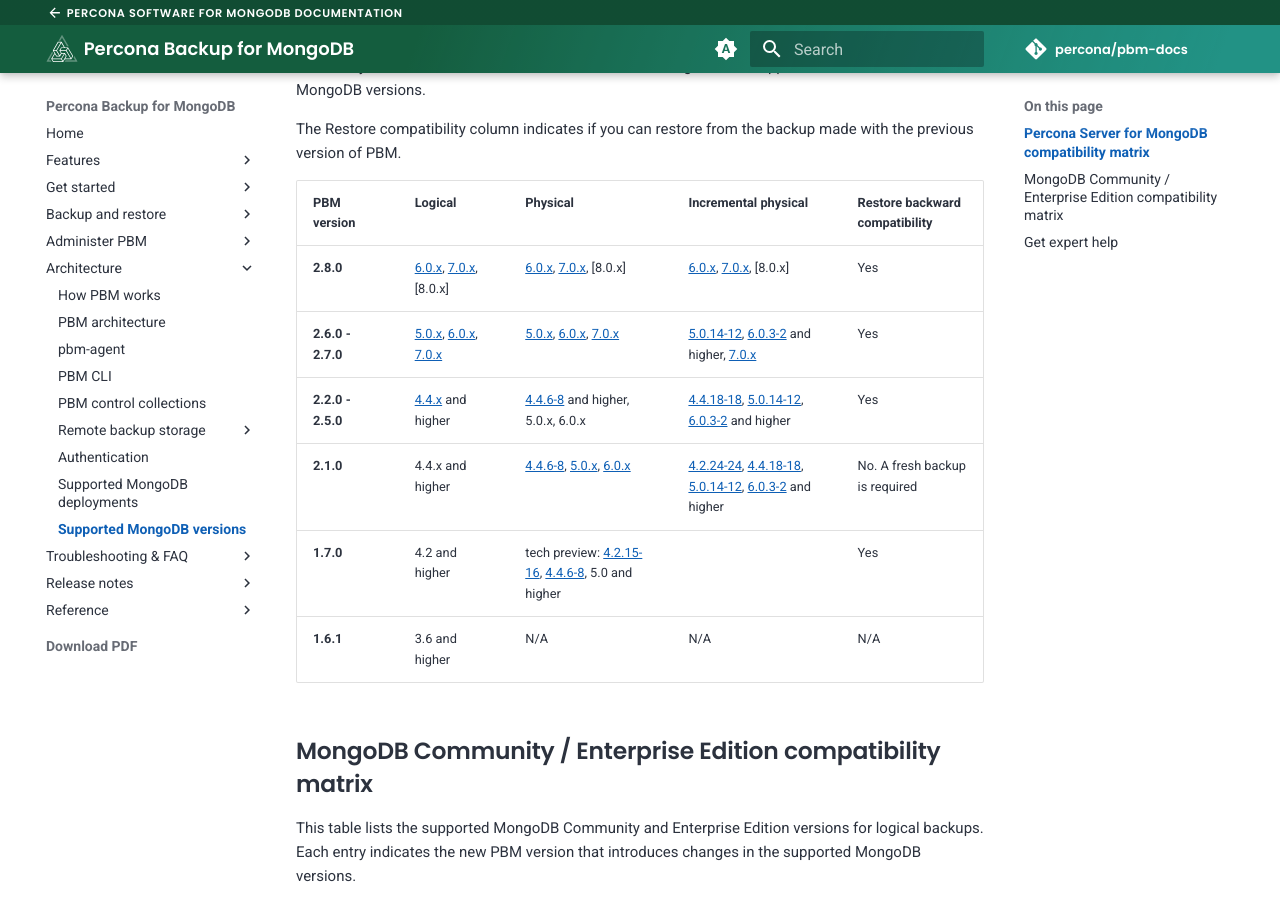
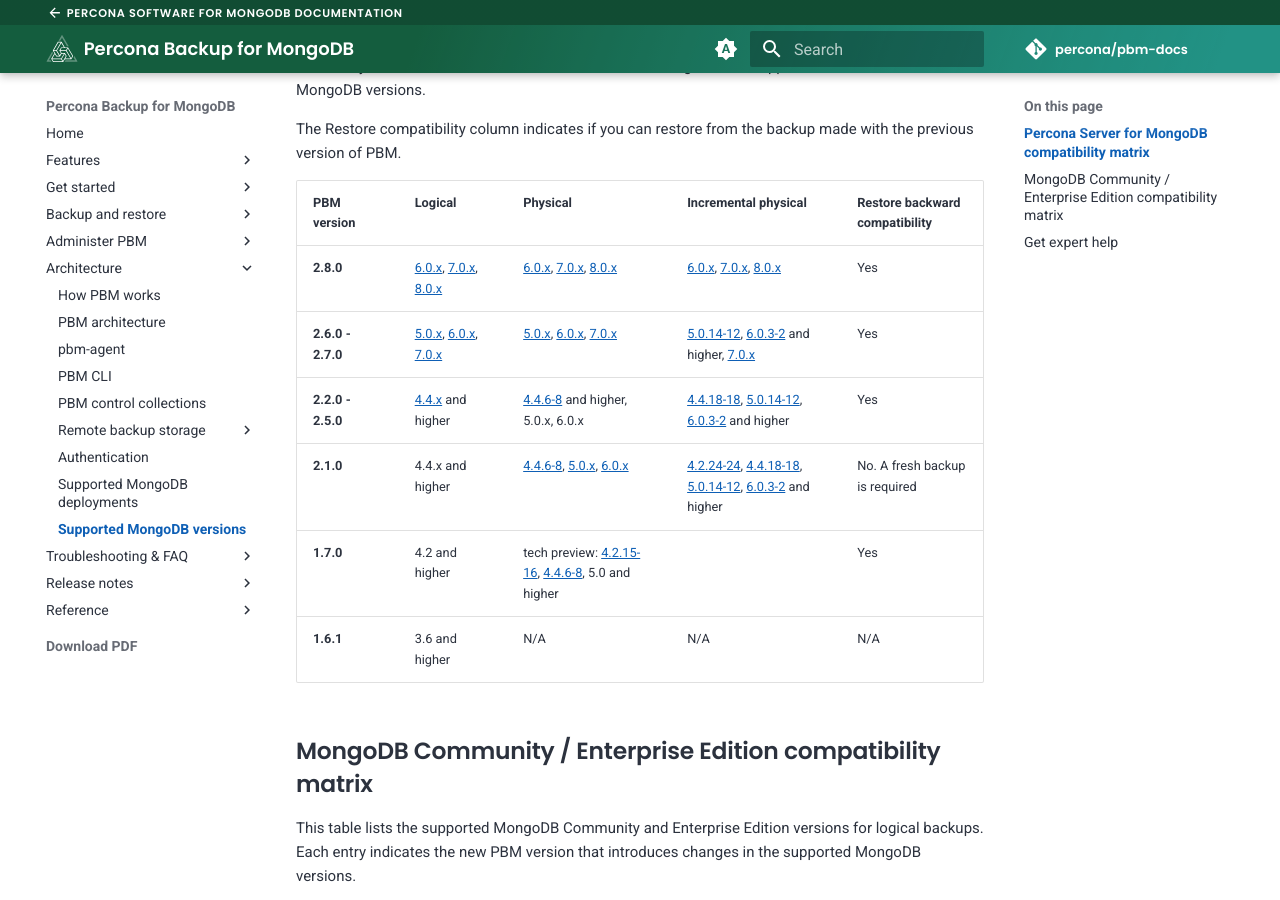
Before and after one commit to percona/pbm-docs, an MkDocs documentation site: the page built from docs/details/versions.md, in a window 1280 px wide and 900 px high, scrolled down 560 px. Built offline with MkDocs 1.6.1 and Material for MkDocs 9.7.7, drawn with Linux system fonts in a browser that asks for light colours; nearby versions of some CDN libraries; comment, search, counter and statistics services are not loaded; part of the change alters nothing that is shown.

```diff
--- a/docs/details/versions.md
+++ b/docs/details/versions.md
@@ -46,6 +46,7 @@ The Restore compatibility column indicates if you can restore from the backup ma
 
 
 
+[8.0.x]: https://docs.percona.com/percona-server-for-mongodb/8.0/
 [7.0.x]: https://docs.percona.com/percona-server-for-mongodb/7.0/
 [6.0.x]: https://docs.percona.com/percona-server-for-mongodb/6.0/
 [6.0.3-2]: https://docs.percona.com/percona-server-for-mongodb/6.0/release_notes/6.0.3-2.html
```
